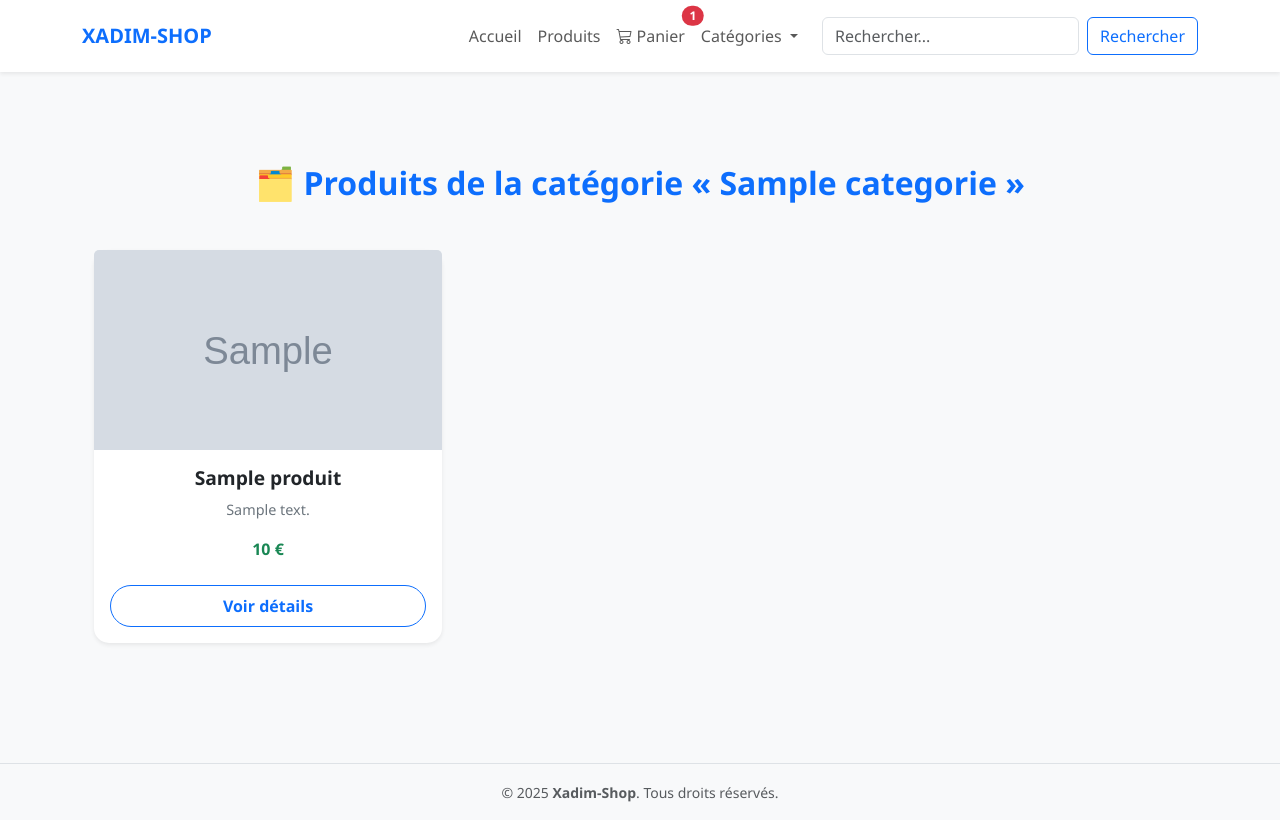
After one commit to KhadimFall0503/Boutique_en_Ligne, a Django app: template shop/templates/shop/produits_par_categorie.html in a window 1280 px wide. The commit adds this page. Run offline with Django 5.2, Linux system fonts and the light colour scheme; the template is opened without the code that fills it: most values are stand-ins (such as "Sample title", 1, 10 or a date in 2020); grey boxes marked "Sample" are stand-in pictures.

Commit message:
Application E_Commerce Django

```diff
--- a/ecommerce/settings.py
+++ b/ecommerce/settings.py
@@ -56,6 +56,7 @@ TEMPLATES = [
                 'django.contrib.auth.context_processors.auth',
                 'django.contrib.messages.context_processors.messages',
                 'shop.context_processors.cart_count',
+                'shop.context_processors.categories_context',
             ],
         },
     },
--- a/shop/templates/shop/base.html
+++ b/shop/templates/shop/base.html
@@ -50,12 +50,20 @@
        data-bs-toggle="dropdown" aria-expanded="false">
         Catégories
     </a>
-                    <ul class="dropdown-menu">
-                        <li><a class="dropdown-item" href="#">Électronique</a></li>
-                        <li><a class="dropdown-item" href="#">Mode</a></li>
-                        <li><a class="dropdown-item" href="#">Accessoires</a></li>
+    <ul class="dropdown-menu" aria-labelledby="navbarDropdownMenuLink">
+        {% for cat in categories %}
+            <li>
+                <a class="dropdown-item" href="{% url 'produits_par_categorie' cat.id %}">
+                    {{ cat.name }}
+                </a>
+            </li>
+        {% empty %}
+            <li class="dropdown-item text-muted">Aucune catégorie</li>
+        {% endfor %}
     </ul>
 </li>
+
+
             </ul>
 
             <!-- Search Form -->
--- /dev/null
+++ b/shop/templates/shop/produits_par_categorie.html
@@ -0,0 +1,32 @@
+{% extends 'shop/base.html' %}
+{% block title %}{{ categorie.nom }}{% endblock %}
+
+{% block content %}
+<section class="container py-5">
+    <h2 class="text-center mb-5 fw-bold text-primary">
+        🗂️ Produits de la catégorie « {{ categorie.name }} »
+    </h2>
+
+    {% if produits %}
+        <div class="row row-cols-1 row-cols-sm-2 row-cols-md-3 g-4">
+            {% for produit in produits %}
+                <div class="col">
+                    <div class="card h-100 shadow-sm border-0">
+                       <img src="{{ produit.image }}" class="card-img-top" alt="{{ produit.title }}" style="height: 200px; object-fit: cover; width: 100%;">
+                        <div class="card-body d-flex flex-column">
+                            <h5 class="card-title">{{ produit.title }}</h5>
+                            <p class="card-text text-truncate text-center">{{ produit.description }}</p>
+                            <p class="fw-bold text-success mt-auto text-center">{{ produit.price }} €</p>
+                            <a href="{% url 'detail_produits' produit.id %}" class="btn btn-outline-primary mt-2">Voir détails</a>
+                        </div>
+                    </div>
+                </div>
+            {% endfor %}
+        </div>
+    {% else %}
+        <div class="alert alert-warning text-center mt-4" role="alert">
+            Aucun produit disponible dans cette catégorie pour le moment.
+        </div>
+    {% endif %}
+</section>
+{% endblock %}
--- a/shop/urls.py
+++ b/shop/urls.py
@@ -1,6 +1,6 @@
 from django.contrib import admin
 from django.urls import path
-from .views import index,liste_produits,detail_produits,login_views,search_results,cart_detail,add_to_cart,cart_view,remove_from_cart
+from .views import index,liste_produits,detail_produits,login_views,search_results,cart_detail,add_to_cart,cart_view,remove_from_cart,produits_par_categorie
 
 urlpatterns = [
     path('', index, name='index' ),
@@ -10,7 +10,8 @@ urlpatterns = [
    path('cart/', cart_view, name='cart_view'),
    path('cart/remove/<int:product_id>/', remove_from_cart, name='remove_from_cart'),
     path('search/', search_results, name='search_results'),
-     path('panier/', cart_detail, name='cart_detail'),
+    path('panier/', cart_detail, name='cart_detail'),
+    path('categorie/<int:categorie_id>/', produits_par_categorie, name='produits_par_categorie'),
 
 
 
```
Also changed, not shown: shop/context_processors.py (+8 -0 lines), shop/views.py (+9 -1 lines), db.sqlite3. Lines whose indentation alone changed are shown as unchanged.
